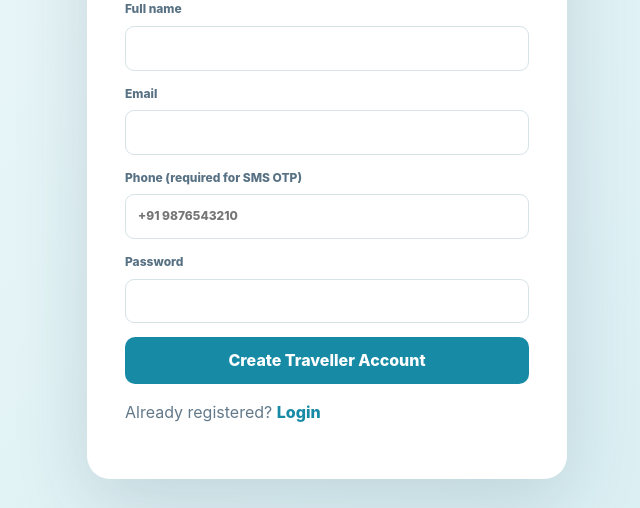
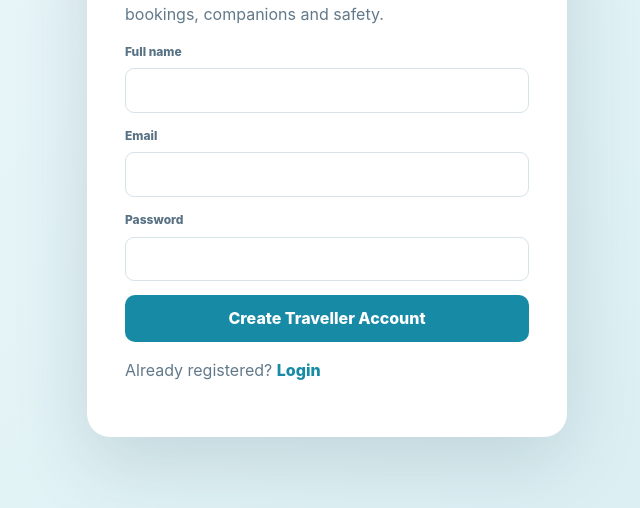
Before and after one commit to MR-Kaushik01/MARG-Travel-Platform, a plain HTML site: page frontend/traveller-register.html in a window 1280 px wide. Shown: the part 292-800 px from the top of the page, without its empty margins (313-953 px from the left). Drawn offline with Linux system fonts and the light colour scheme.

Commit message:
Update traveller-register.html

```diff
--- a/frontend/traveller-register.html
+++ b/frontend/traveller-register.html
@@ -1,4 +1,4 @@
-<!doctype html><html lang="en"><head><meta charset="utf-8"><meta name="viewport" content="width=device-width,initial-scale=1"><title>MARG Traveller Registration</title><link rel="stylesheet" href="styles.css"></head><body class="auth-page"><div class="auth-card"><a class="brand" href="index.html"><span class="logo">M</span>MARG</a><div class="eyebrow">TRAVELLER ACCOUNT</div><h1>Create your travel account.</h1><p>Your dashboard will contain trip planning, services, bookings, companions and safety.</p><form id="travellerRegister"><label>Full name<input id="name" required></label><label>Email<input id="email" type="email" required></label><label>Phone (required for SMS OTP)<input id="phone" required placeholder="+91 9876543210"></label><label>Password<input id="password" type="password" minlength="8" required></label><button class="btn primary full">Create Traveller Account</button></form><div id="msg"></div><p>Already registered? <a href="traveller-login.html">Login</a></p><section id="otpStep" class="otp-step" hidden>
+<!doctype html><html lang="en"><head><meta charset="utf-8"><meta name="viewport" content="width=device-width,initial-scale=1"><title>MARG Traveller Registration</title><link rel="stylesheet" href="styles.css"></head><body class="auth-page"><div class="auth-card"><a class="brand" href="index.html"><span class="logo">M</span>MARG</a><div class="eyebrow">TRAVELLER ACCOUNT</div><h1>Create your travel account.</h1><p>Your dashboard will contain trip planning, services, bookings, companions and safety.</p><form id="travellerRegister"><label>Full name<input id="name" required></label><label>Email<input id="email" type="email" required></label><label>Password<input id="password" type="password" minlength="8" required></label><button class="btn primary full">Create Traveller Account</button></form><div id="msg"></div><p>Already registered? <a href="traveller-login.html">Login</a></p><section id="otpStep" class="otp-step" hidden>
 <h2>Verify with OTP</h2>
 <p id="otpEmailText">We sent verification codes to your email and phone.</p>
 <form id="otpForm">
```
